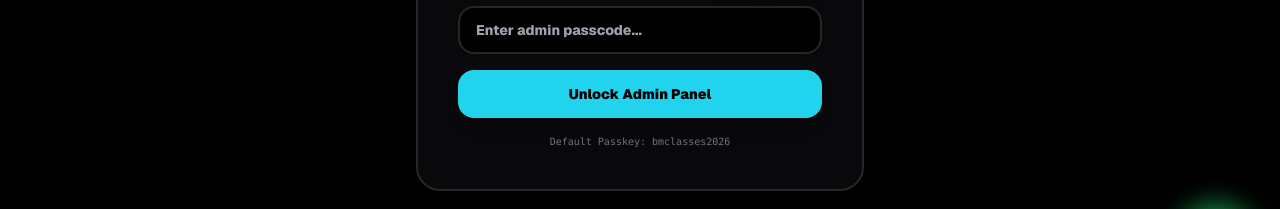
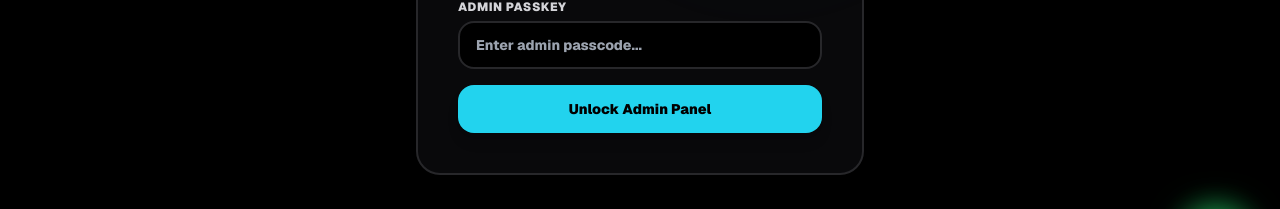
Before and after one commit to Robin1-23/Bm-Classes, a Next.js app: page /admin in a window 1280 px wide. Shown: the part 493-702 px from the top of the page. Built offline with nearby package versions, Linux system fonts and the light colour scheme; no server answers; a web font is replaced by a local one.

Commit message:
Remove default passkey text from Admin Panel login card

```diff
--- a/app/admin/page.js
+++ b/app/admin/page.js
@@ -170,8 +170,6 @@ export default function AdminPage() {
             >
               <span>Unlock Admin Panel</span>
             </button>
-
-            <p className="text-[10px] text-zinc-500 text-center font-mono">Default Passkey: bmclasses2026</p>
           </form>
         </div>
       </div>
```
